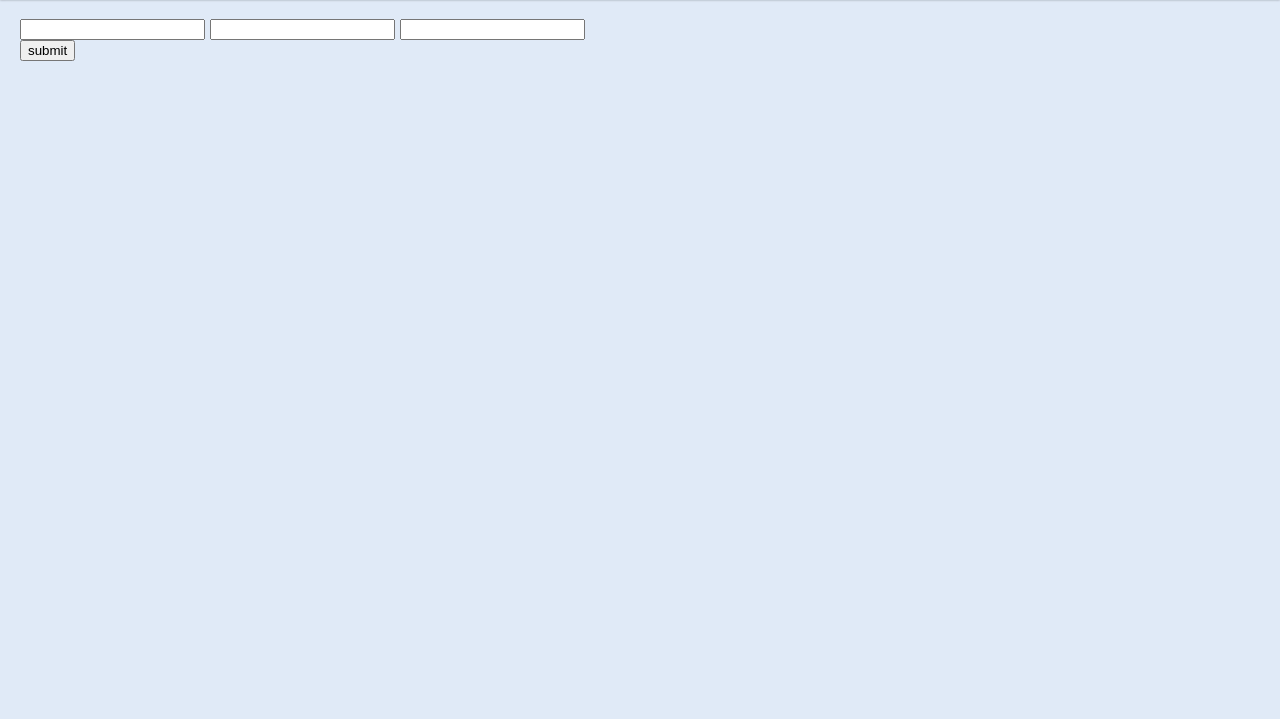
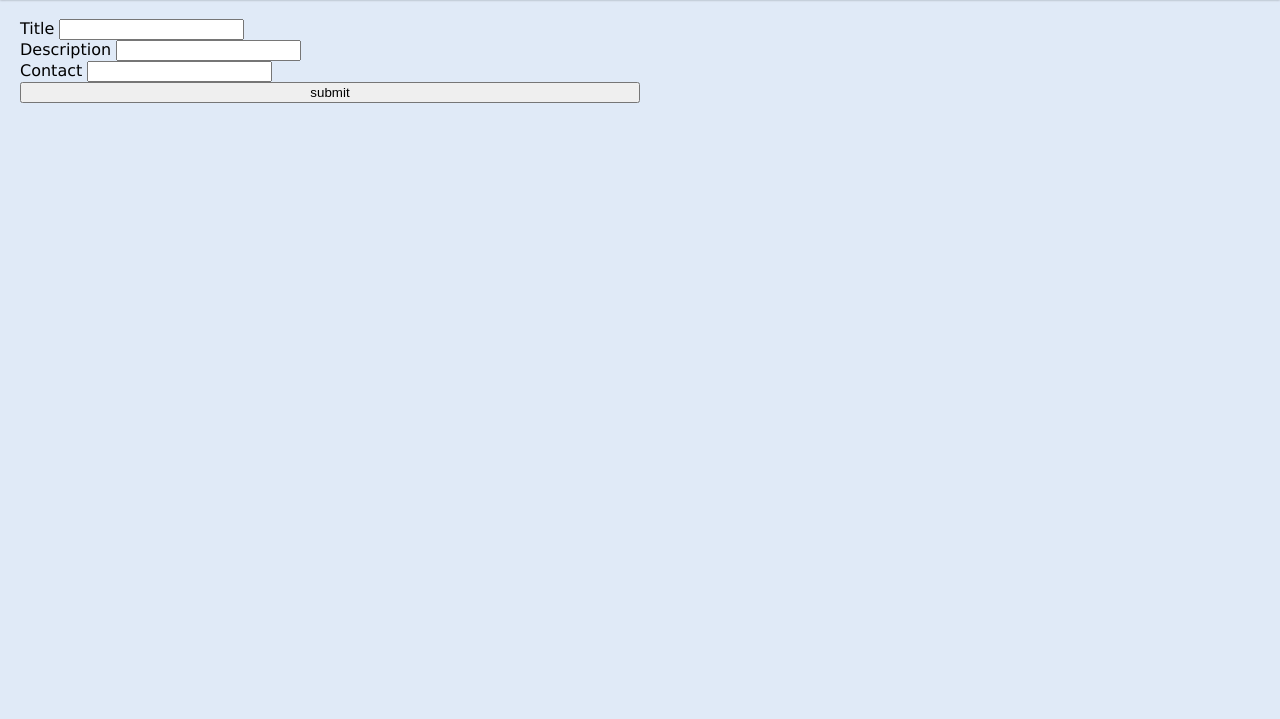
Before and after one commit to brenley-woodard/bulletin-board, a plain HTML site: page create-page/index.html in a window 1280 px wide. Shown: the part 81-800 px from the top of the page. Drawn offline with nearby package versions, Linux system fonts and the light colour scheme; files whose address does not match are found by name.

Commit message:
create button takes user to create page

```diff
--- a/bulletin-page/bulletin.js
+++ b/bulletin-page/bulletin.js
@@ -0,0 +1,5 @@
+const createButton = document.getElementById('create');
+
+createButton.addEventListener('click', () => {
+    location.replace('/create-page/index.html');
+});
--- a/create-page/index.html
+++ b/create-page/index.html
@@ -34,10 +34,19 @@
 
         <main>
             <div id="create-post">
-                <form action="">
-                    <input type="text" id="title" />
-                    <input type="text" id="description" />
-                    <input type="text" id="contact" />
+                <form action="" id="form">
+                    <label for="">
+                        Title
+                        <input type="text" id="title" />
+                    </label>
+                    <label for="">
+                        Description
+                        <input type="text" id="description" />
+                    </label>
+                    <label for="">
+                        Contact
+                        <input type="text" id="contact" />
+                    </label>
                     <button id="submit">submit</button>
                 </form>
             </div>
--- a/styles/global.css
+++ b/styles/global.css
@@ -41,3 +41,8 @@ main {
     flex-direction: column;
     align-items: center;
 }
+
+#form {
+    display: grid;
+    grid-template-rows: 1fr 1fr 1fr;
+}
```
